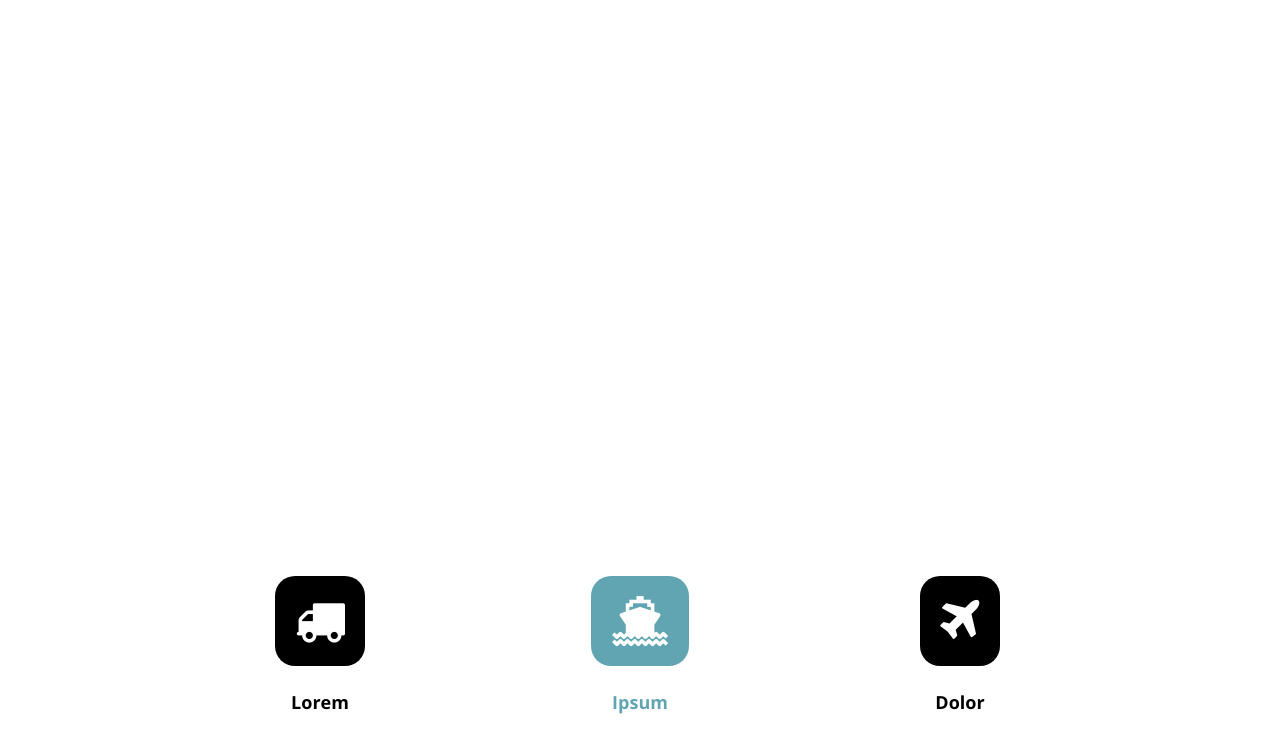
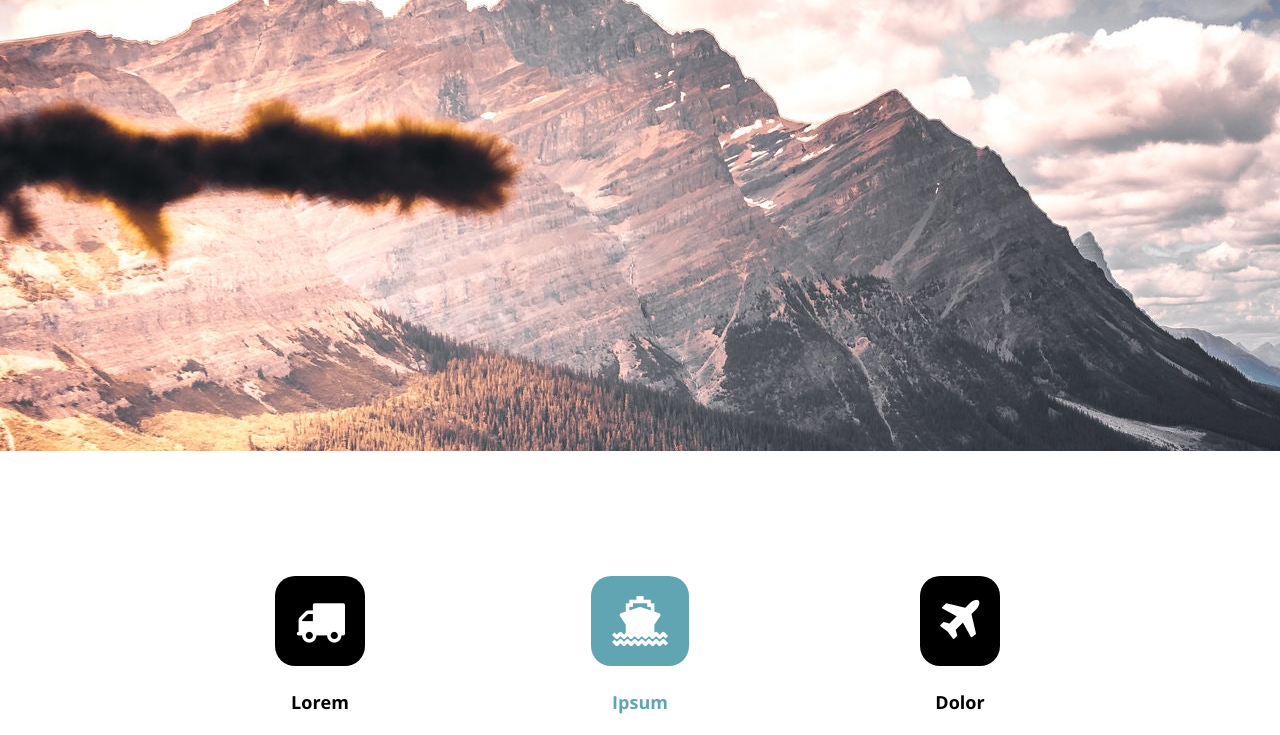
Before and after one commit to elwira-m/new-quote, a plain HTML site: page index.html in a window 1280 px wide. Shown: the part 349-1084 px from the top of the page. Drawn offline with nearby package versions, Linux system fonts and the light colour scheme.

Commit message:
Update style.css

```diff
--- a/style.css
+++ b/style.css
@@ -67,7 +67,7 @@ header>nav ul>li>a:hover {
 
 .hero {
 	/* background-image: url(img/ruud-luijten-unsplash1.jpg); */
-	background-image: url('img/lake-and-trees.jpg');
+	background-image: url('img/lake-and trees.jpg');
 	/* background-size: cover; */
 	height: 100vh;
 	width: 100%;
```
